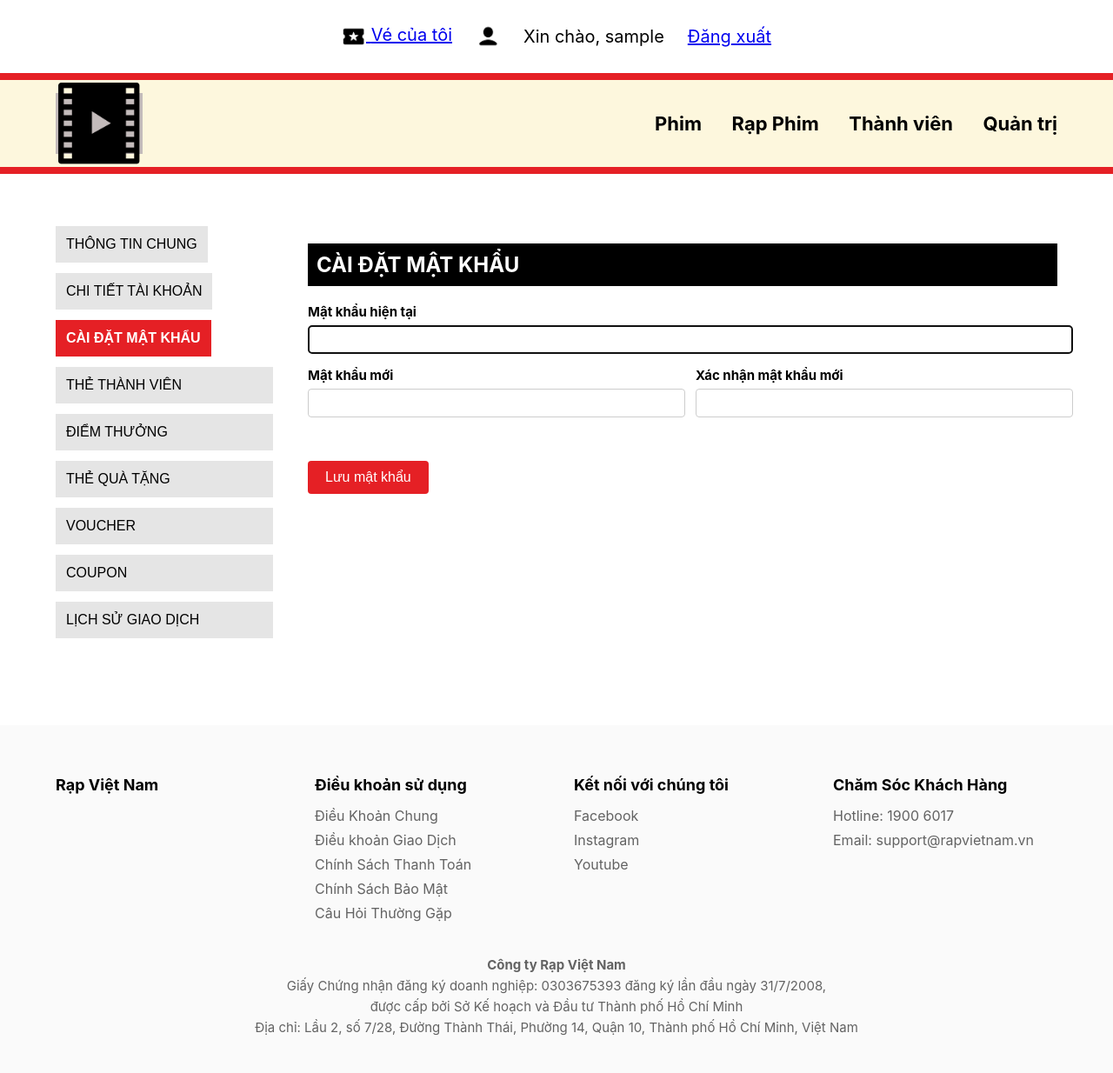
After one commit to pixelgame239/Online-Movie-Ticket-Booking-Website, a Django app: page /users/password-change/ in a window 1280 px wide. The commit adds this page. Shown: the whole page at 87% size. Run offline with Django 5.2, Linux system fonts and the light colour scheme; the visitor is signed in with stand-in values (Sample User, id 1).

Commit message:
change pasword

```diff
--- a/moviebackend/moviebackend/settings.py
+++ b/moviebackend/moviebackend/settings.py
@@ -81,9 +81,7 @@ DATABASES = {
 
 # --- PASSWORD VALIDATION ---
 AUTH_PASSWORD_VALIDATORS = [
-    {'NAME': 'django.contrib.auth.password_validation.UserAttributeSimilarityValidator',},
     {'NAME': 'django.contrib.auth.password_validation.MinimumLengthValidator',},
-    {'NAME': 'django.contrib.auth.password_validation.CommonPasswordValidator',},
     {'NAME': 'django.contrib.auth.password_validation.NumericPasswordValidator',},
 ]
 
--- a/moviebackend/templates/base.html
+++ b/moviebackend/templates/base.html
@@ -35,7 +35,9 @@
       <nav>
         <a href="{% url 'movies:movie_list' %}">Phim</a>
         <a href="#">Rạp Phim</a>
-        <a href="{% url 'users:profile' %}">Thành viên</a>
+        {% if user.is_authenticated %}
+          <a href="{% url 'users:profile' %}">Thành viên</a>
+        {% endif %}
         {% if user.is_authenticated and user.is_superuser %}
           <a href="{% url 'admin:index' %}">Quản trị</a>
         {% endif %}
--- /dev/null
+++ b/moviebackend/templates/password_change.html
@@ -0,0 +1,172 @@
+{% extends "base.html" %}
+{% load static %}
+
+{% block title %}Cài đặt mật khẩu - Rạp Việt Nam{% endblock %}
+
+{% block content %}
+<style>
+  .profile-container {
+    display: flex;
+    max-width: 1200px;
+    margin: 40px auto;
+    gap: 40px;
+  }
+
+  /* Sidebar */
+  .profile-sidebar {
+    width: 250px;
+    display: flex;
+    flex-direction: column;
+    gap: 12px;
+  }
+
+  .profile-sidebar button {
+    background: #E5E5E5;
+    border: none;
+    padding: 12px;
+    font-size: 16px;
+    text-align: left;
+    cursor: pointer;
+  }
+
+  .profile-sidebar .active {
+    background: #E52025;
+    color: white;
+    font-weight: bold;
+  }
+
+  /* Main content */
+  .profile-main {
+    flex: 1;
+  }
+
+  .profile-main h2 {
+    background: #000;
+    color: #fff;
+    padding: 10px;
+    margin-bottom: 20px;
+  }
+
+  .messages {
+    margin-bottom: 20px;
+  }
+  .messages .success {
+    background: #d4edda;
+    color: #155724;
+    padding: 10px;
+    border-radius: 4px;
+    margin-bottom: 10px;
+  }
+  .messages .error {
+    background: #f8d7da;
+    color: #721c24;
+    padding: 10px;
+    border-radius: 4px;
+    margin-bottom: 10px;
+  }
+
+  .edit-form {
+    display: grid;
+    grid-template-columns: 1fr 1fr;
+    gap: 15px 30px;
+    font-size: 15px;
+  }
+
+  .edit-form label {
+    font-weight: bold;
+    display: block;
+    margin-bottom: 6px;
+  }
+
+  .edit-form input {
+    width: 100%;
+    padding: 8px;
+    border: 1px solid #ccc;
+    border-radius: 4px;
+  }
+
+  .edit-form .full-width {
+    grid-column: span 2;
+  }
+
+  .errorlist {
+    color: #d9534f;
+    font-size: 14px;
+    margin-top: 5px;
+    list-style: none;
+    padding-left: 0;
+  }
+
+  .submit-btn {
+    margin-top: 20px;
+    background: #E52025;
+    color: white;
+    border: none;
+    padding: 10px 20px;
+    cursor: pointer;
+    border-radius: 4px;
+    font-size: 16px;
+  }
+</style>
+
+<div class="profile-container">
+  <!-- Sidebar -->
+  <div class="profile-sidebar">
+    <a href="{% url 'users:profile' %}"><button>THÔNG TIN CHUNG</button></a>
+    <a href="{% url 'users:profile_edit' %}"><button>CHI TIẾT TÀI KHOẢN</button></a>
+    <a href="{% url 'users:password_change' %}"><button class="active">CÀI ĐẶT MẬT KHẨU</button></a>
+    <button>THẺ THÀNH VIÊN</button>
+    <button>ĐIỂM THƯỞNG</button>
+    <button>THẺ QUÀ TẶNG</button>
+    <button>VOUCHER</button>
+    <button>COUPON</button>
+    <button>LỊCH SỬ GIAO DỊCH</button>
+  </div>
+
+  <!-- Main content -->
+  <div class="profile-main">
+    <h2>CÀI ĐẶT MẬT KHẨU</h2>
+
+    <!-- Thông báo -->
+    {% if messages %}
+      <div class="messages">
+        {% for message in messages %}
+          <div class="{{ message.tags }}">{{ message }}</div>
+        {% endfor %}
+      </div>
+    {% endif %}
+
+    <form method="post" class="edit-form">
+      {% csrf_token %}
+
+      <div class="full-width">
+        <label for="id_old_password">Mật khẩu hiện tại</label>
+        {{ form.old_password }}
+        {{ form.old_password.errors }}
+      </div>
+
+
+        <div class="mb-3">
+        <label for="{{ form.new_password1.id_for_label }}">Mật khẩu mới</label>
+        {{ form.new_password1 }}
+        {{ form.new_password1.errors }}
+        <ul class="text-muted small">
+            {% for requirement in password_requirements %}
+            <li>{{ requirement }}</li>
+            {% endfor %}
+        </ul>
+        </div>
+
+      <div>
+        <label for="id_new_password2">Xác nhận mật khẩu mới</label>
+        {{ form.new_password2 }}
+        {{ form.new_password2.errors }}
+      </div>
+
+      <div class="full-width">
+        <button type="submit" class="submit-btn">Lưu mật khẩu</button>
+      </div>
+    </form>
+  </div>
+</div>
+{% endblock %}
--- a/moviebackend/templates/profile.html
+++ b/moviebackend/templates/profile.html
@@ -104,7 +104,7 @@
   <div class="profile-sidebar">
     <a href="{% url 'users:profile' %}"><button class="active">THÔNG TIN CHUNG</button></a>
     <a href="{% url 'users:profile_edit' %}"><button>CHI TIẾT TÀI KHOẢN</button></a>
-    <button>CÀI ĐẶT THANH TOÁN</button>
+    <a href="{% url 'users:password_change' %}"><button >CÀI ĐẶT MẬT KHẨU</button></a>
     <button>THẺ THÀNH VIÊN</button>
     <button>ĐIỂM THƯỞNG</button>
     <button>THẺ QUÀ TẶNG</button>
--- a/moviebackend/templates/profile_edit.html
+++ b/moviebackend/templates/profile_edit.html
@@ -97,7 +97,7 @@
   <div class="profile-sidebar">
     <a href="{% url 'users:profile' %}"><button>THÔNG TIN CHUNG</button></a>
     <a href="{% url 'users:profile_edit' %}"><button class="active">CHI TIẾT TÀI KHOẢN</button></a>
-    <button>CÀI ĐẶT THANH TOÁN</button>
+    <a href="{% url 'users:password_change' %}"><button >CÀI ĐẶT MẬT KHẨU</button></a>
     <button>THẺ THÀNH VIÊN</button>
     <button>ĐIỂM THƯỞNG</button>
     <button>THẺ QUÀ TẶNG</button>
--- a/moviebackend/users/urls.py
+++ b/moviebackend/users/urls.py
@@ -10,4 +10,5 @@ urlpatterns = [
     path('profile/', views.profile, name='profile'),
     path('profile/edit/', views.profile_edit, name='profile_edit'),
     path('confirm-account/<uidb64>/<token>/', views.confirm_account, name='confirm_account'),
+    path('password-change/', views.password_change, name='password_change'),
 ]
--- a/moviebackend/users/views.py
+++ b/moviebackend/users/views.py
@@ -13,6 +13,11 @@ from django.contrib.auth.tokens import default_token_generator
 from django.urls import reverse
 from django.contrib.auth import get_user_model
 from django.http import Http404
+from django.contrib.auth.forms import PasswordChangeForm
+from django.contrib.auth import update_session_auth_hash
+from django.contrib.auth.password_validation import password_validators_help_texts
+
+
 
 @login_required
 def home(request):
@@ -121,3 +126,19 @@ def profile_edit(request):
         'cinemas': cinemas,
         'avatar': request.user.avatar.url if request.user.avatar else None,
     })
+@login_required
+def password_change(request):
+    if request.method == 'POST':
+        form = PasswordChangeForm(user=request.user, data=request.POST)
+        if form.is_valid():
+            user = form.save()
+            update_session_auth_hash(request, user)  # tránh logout sau khi đổi pass
+            messages.success(request, "Mật khẩu đã được thay đổi thành công!")
+            return redirect('users:password_change')
+        else:
+            messages.error(request, "Đổi mật khẩu thất bại. Vui lòng kiểm tra lại thông tin.")
+    else:
+        form = PasswordChangeForm(user=request.user)
+    password_requirements = password_validators_help_texts()
+
+    return render(request, 'password_change.html', {'form': form})
```
Also changed, not shown: moviebackend/media/avatars/User.png (added).
